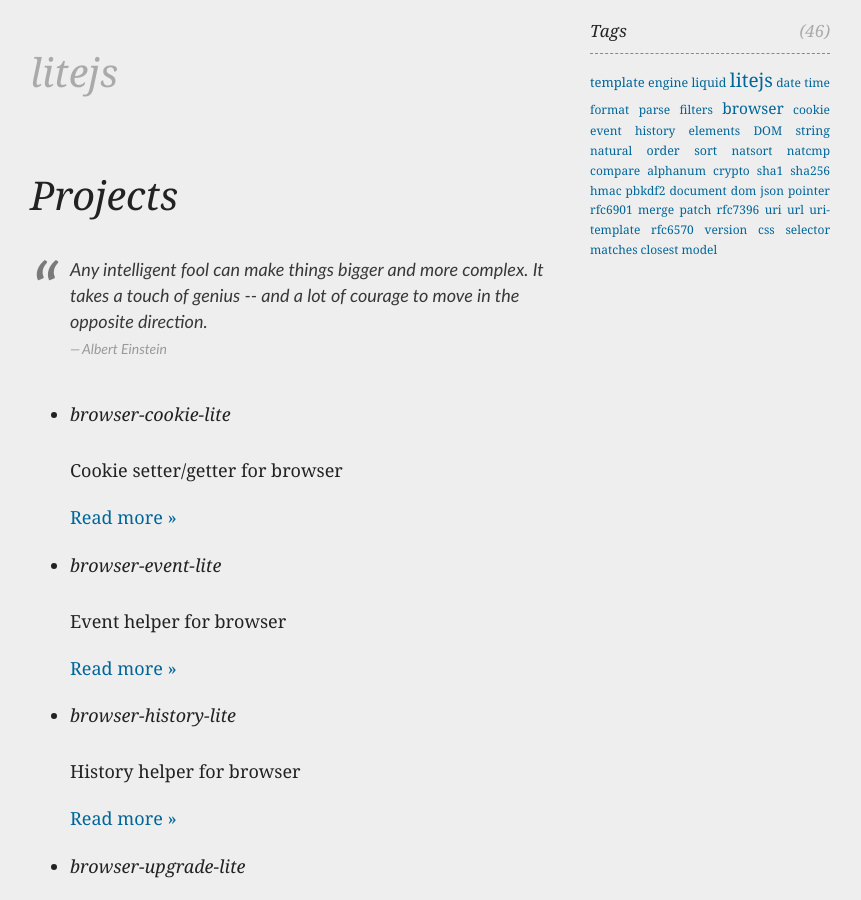
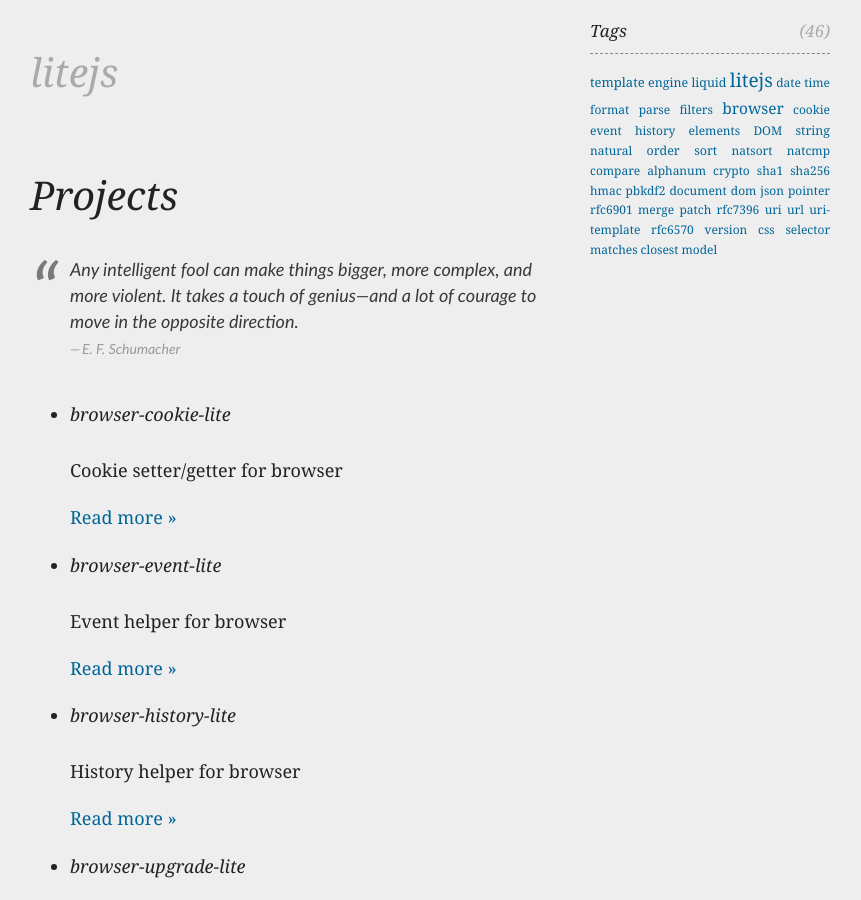
Before and after one commit to litejs/litejs.github.io, a Jekyll site: the page built from projects/index.html, in a window 1280 px wide and 900 px high. Shown: the whole window, without its empty margins (210-1071 px from the left). Built offline with Jekyll 4.4.1, drawn with Linux system fonts in a browser that asks for light colours.

Commit message:
Fix quote

```diff
--- a/projects/index.html
+++ b/projects/index.html
@@ -5,8 +5,11 @@ title: projects
 
 <h1>Projects</h1>
 
-<blockquote>Any intelligent fool can make things bigger and more complex. It takes a touch of genius -- and a lot of courage to move in the opposite direction.<cite>Albert Einstein</cite></blockquote>
-
+<blockquote>
+Any intelligent fool can make things bigger, more complex, and more violent.
+It takes a touch of genius—and a lot of courage to move in the opposite direction.
+<cite>E. F. Schumacher</cite>
+</blockquote>
 <ul class=post>
 {% assign sorted_posts = (site.categories.projects | sort: 'title') %}
 {% for post in sorted_posts %}
```
